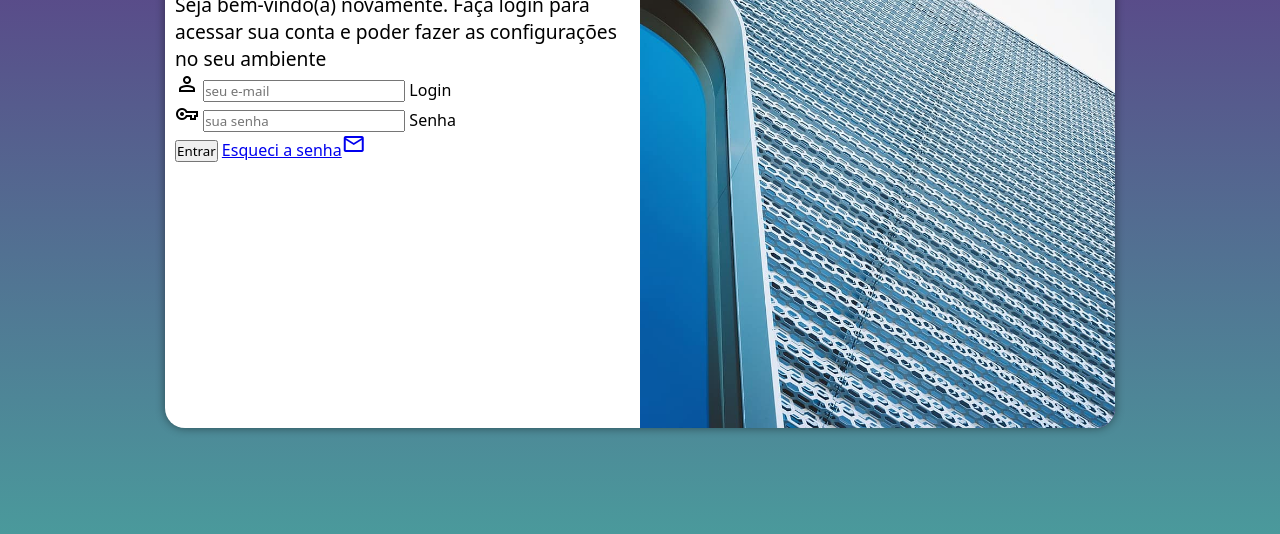
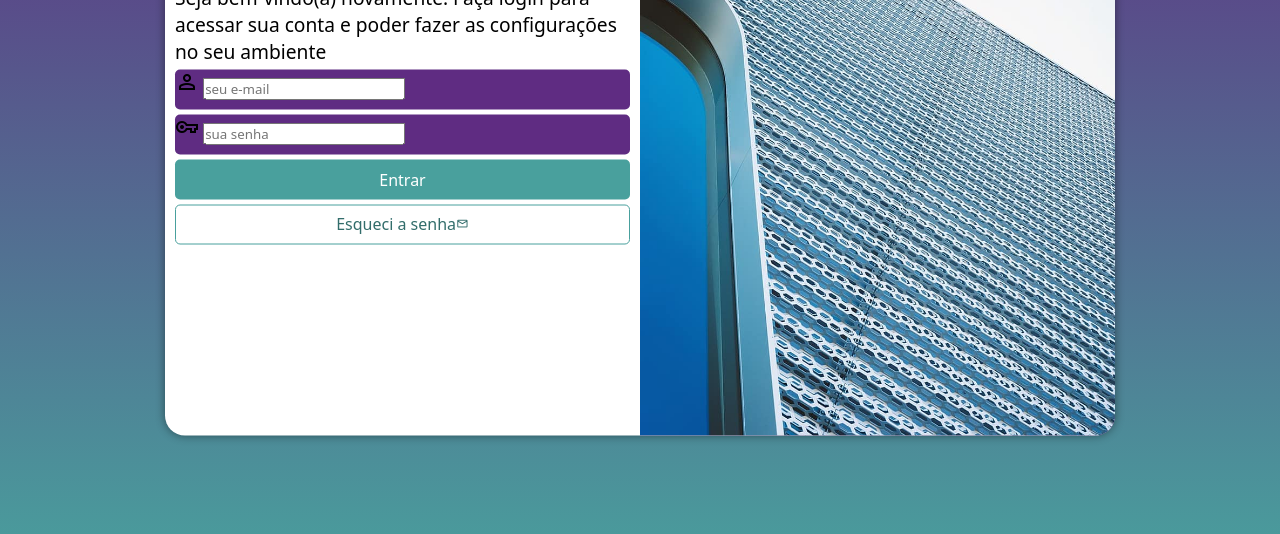
Before and after one commit to LucasTFerreira/projeto-login, a plain HTML site: page index.html in a window 1280 px wide. Shown: the part 222-756 px from the top of the page. Drawn offline with nearby package versions, Linux system fonts and the light colour scheme.

Commit message:
atualizei o css do formulario

```diff
--- a/estilos/style.css
+++ b/estilos/style.css
@@ -31,7 +31,7 @@ section#login {
     transform: translate(-50%, -50%);
     background-color: white;
     width: 250px;
-    height: 500px;
+    height: 515px;
     border-radius: 20px;
     overflow: hidden; /*tudo que estiver sobrando da section, ficará escondido. Utilizado para fazer a imagem ficar com o canto arredondado*/
     box-shadow: 0px 0px 10px rgba(0, 0, 0, 0.450);
@@ -60,3 +60,55 @@ div#formulario > h1 {
 div#formulario > p {
     font-size: 0.8em;
 }
+
+form > div.campo {
+    display: block;
+    background-color: #5f2c82;
+    width: 100%;
+    height: 40px;
+    border-radius: 5px;
+    margin: 5px 0;
+}
+
+div.campo > label {
+    display: none;
+}
+
+form > input[type=submit] {
+    display: block;
+    font-size: 1em;
+    width: 100%;
+    height: 40px;
+    background-color: #49a09d;
+    color: white;
+    border: none;
+    border-radius: 5px;
+    cursor: pointer;
+}
+
+form > input[type=submit]:hover {
+    background-color: #326d6b;
+}
+
+form > a.botao {
+    display: block;
+    text-align: center;
+    font-size: 1em;
+    width: 100%;
+    height: 40px;
+    padding-top: 7px;
+    margin-top: 5px;
+    background-color: #ffffff;
+    color: #326d6b;
+    border: 1px solid #49a09d;
+    border-radius: 5px;
+    text-decoration: none;
+}
+
+form > a.botao:hover {
+    background-color: #5ccac7;
+}
+
+form > a.botao > span {
+    font-size: 0.8em;
+}
--- a/index.html
+++ b/index.html
@@ -32,7 +32,7 @@
                         <label for="isenha">Senha</label>
                     </div>
                     <input type="submit" value="Entrar">
-                    <a href="esqueci.html">Esqueci a senha<span class="material-symbols-outlined">
+                    <a href="esqueci.html" class="botao">Esqueci a senha<span class="material-symbols-outlined">
                         mail
                     </span></a>
                 </form>
```
